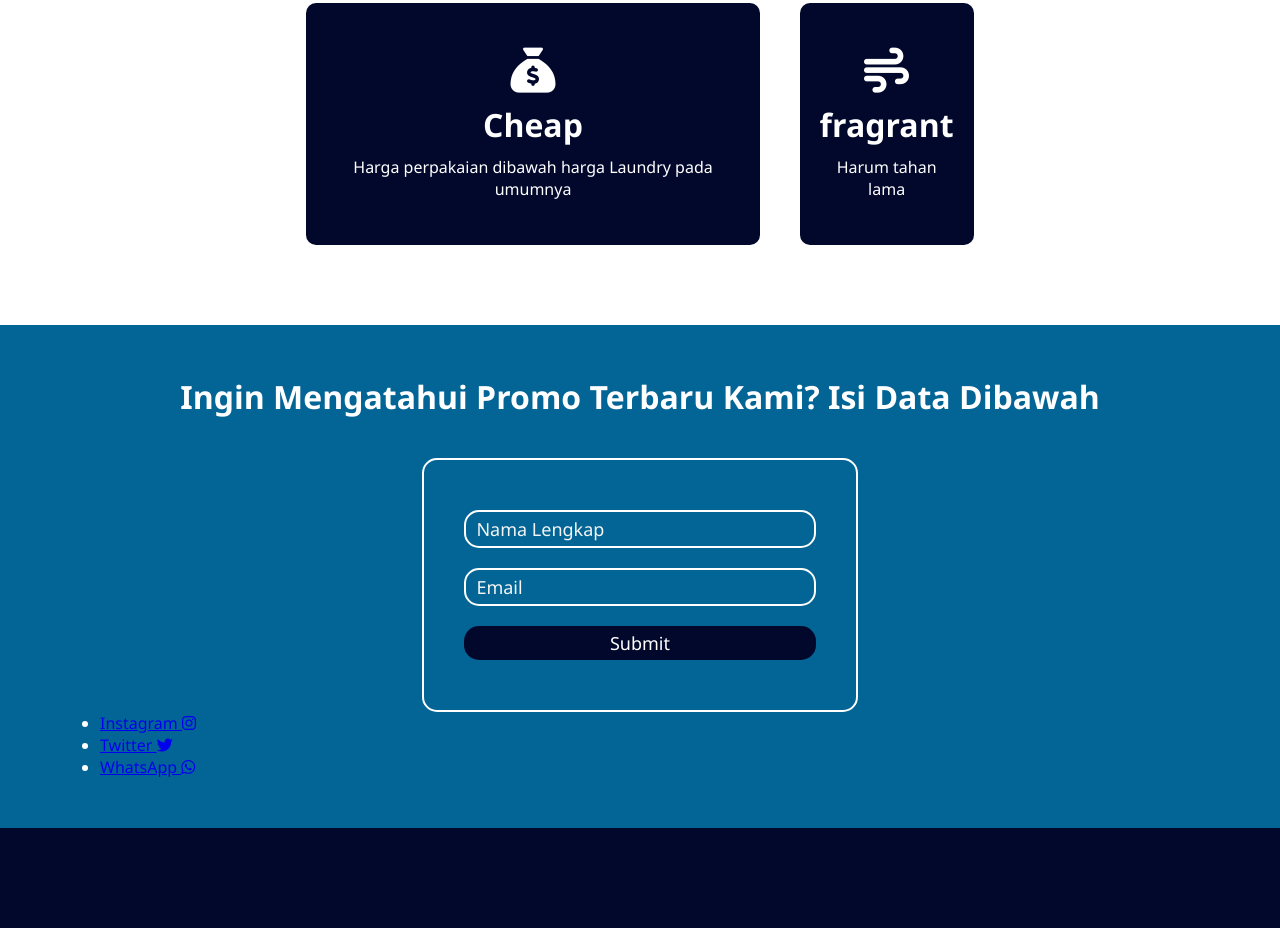
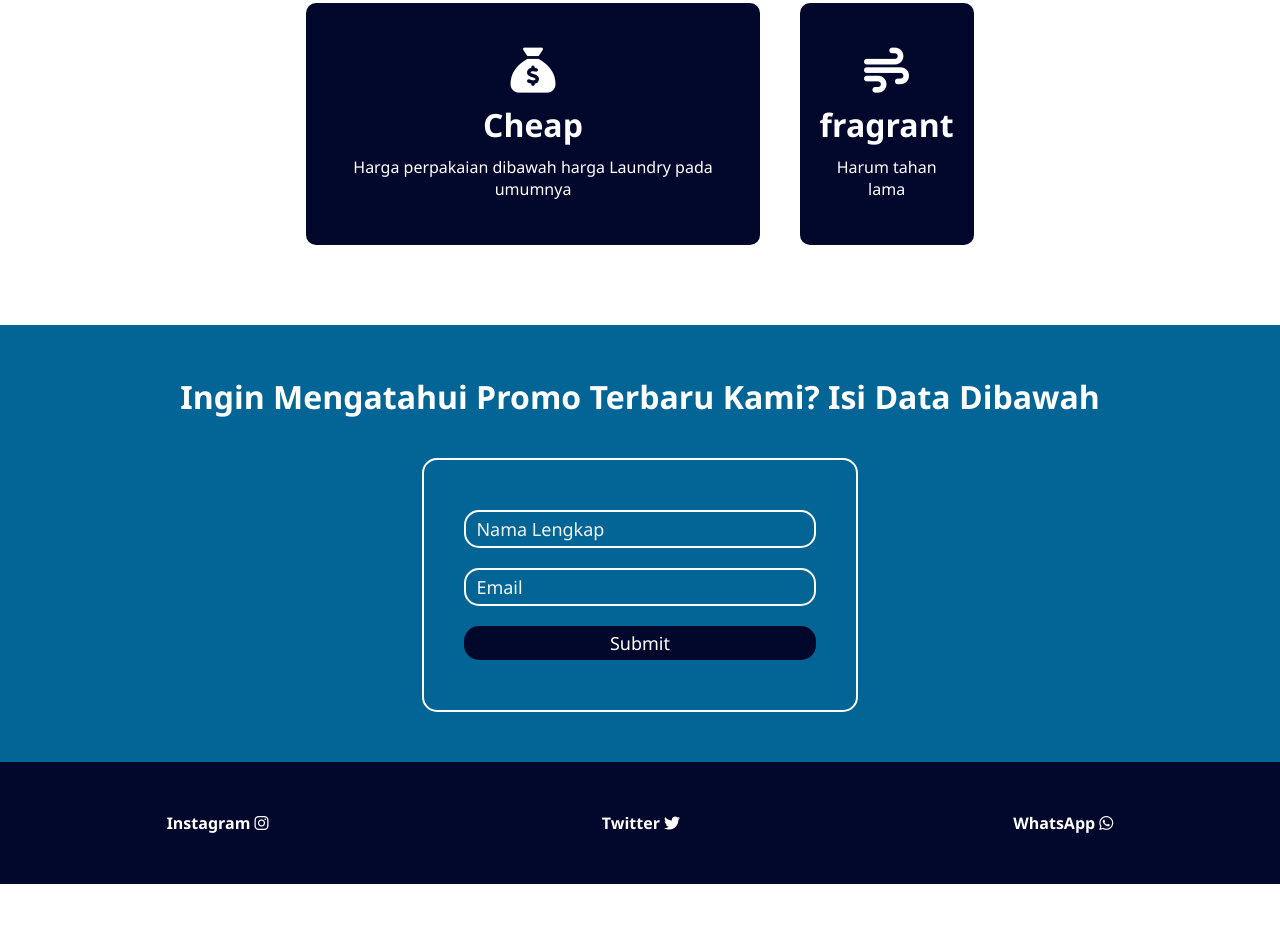
Before and after one commit to zeinbhsn/projekWAP, a plain HTML site: page index.html in a window 1280 px wide. Shown: the part 1616-2544 px from the top of the page. After the commit the page ends 2500 px from the top, so only its background shows below. Drawn offline with Linux system fonts and the light colour scheme.

Commit message:
Update Code

```diff
--- a/files/css/style.css
+++ b/files/css/style.css
@@ -186,8 +186,22 @@ footer p {
 }
 
 .media {
-  padding-left: 100px;
-  color: white;
+  display: flex; /* Menggunakan flexbox untuk mengatur tata letak */
+  justify-content: space-around; /* Menyebar tautan secara merata di sepanjang sumbu utama (horizontal) */
+  list-style: none; /* Menghilangkan bullet list */
+
+}
+
+.media li {
+  text-align: center; /* Menempatkan teks di tengah */
+
+
+}
+
+.media a {
+  color: white; /* Mengubah warna teks menjadi putih */
+  text-decoration: none; /* Menghilangkan garis bawah pada tautan */
+
 }
 
 html {
--- a/index.html
+++ b/index.html
@@ -132,7 +132,9 @@
           <input type="submit" />
         </form>
       </div>
-      <div>
+
+    </div>
+    <footer class="main-spacing">
       <ul class="media">
         <li>
             <p>
@@ -146,14 +148,10 @@
         </li>
         <li>
             <p>
-                    <a href="https://www.whatsapp.com/download">WhatsApp <i class="fab fa-whatsapp"></i></a>
+                <a href="https://api.whatsapp.com/send/?phone=085967109413&text&type=phone_number&app_absent=0">WhatsApp <i class="fab fa-whatsapp"></i></a>
             </p>
         </li>
     </ul>
-      </div>
-    </div>
-    <footer class="main-spacing">
-      <p></p>
     </footer>
   </body>
 </html>
```
Lines whose indentation alone changed are shown as unchanged.
